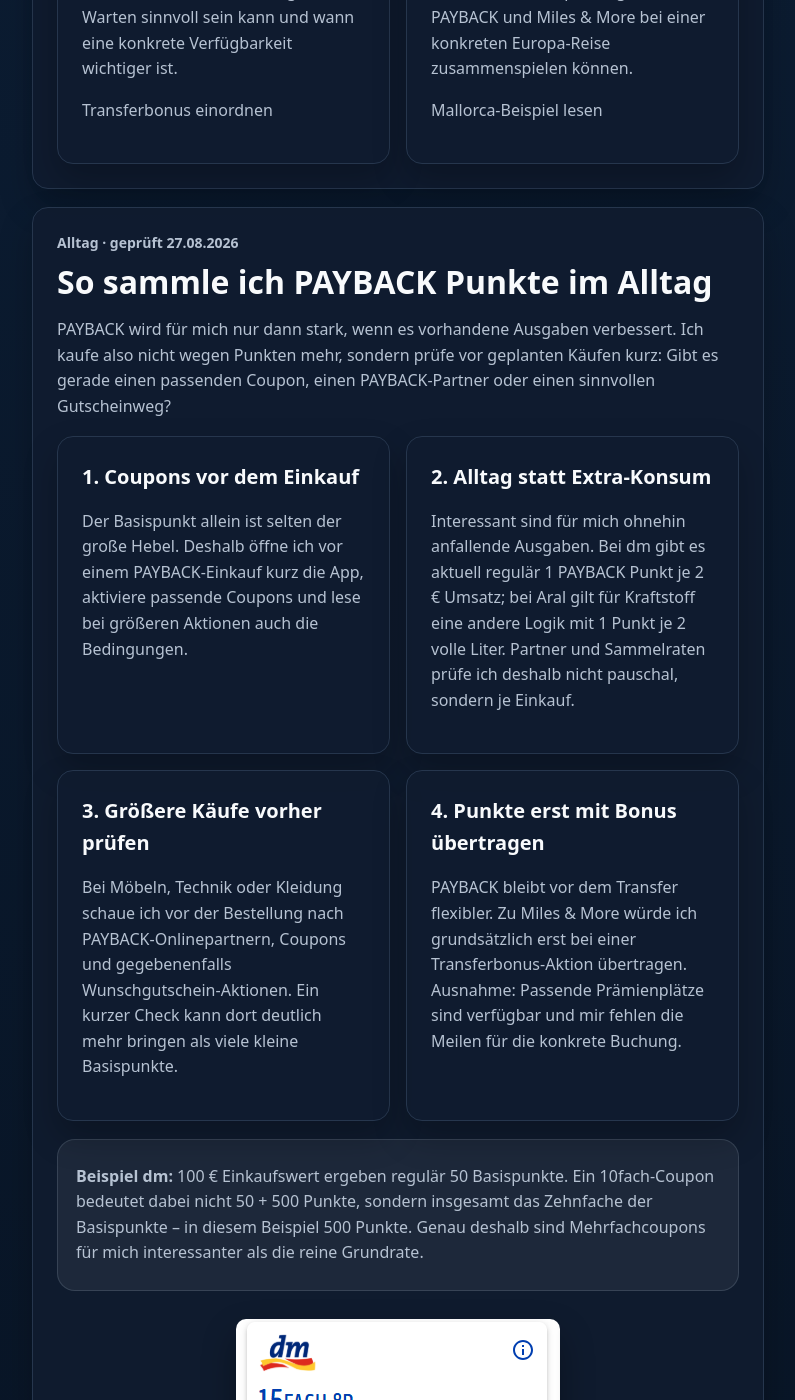
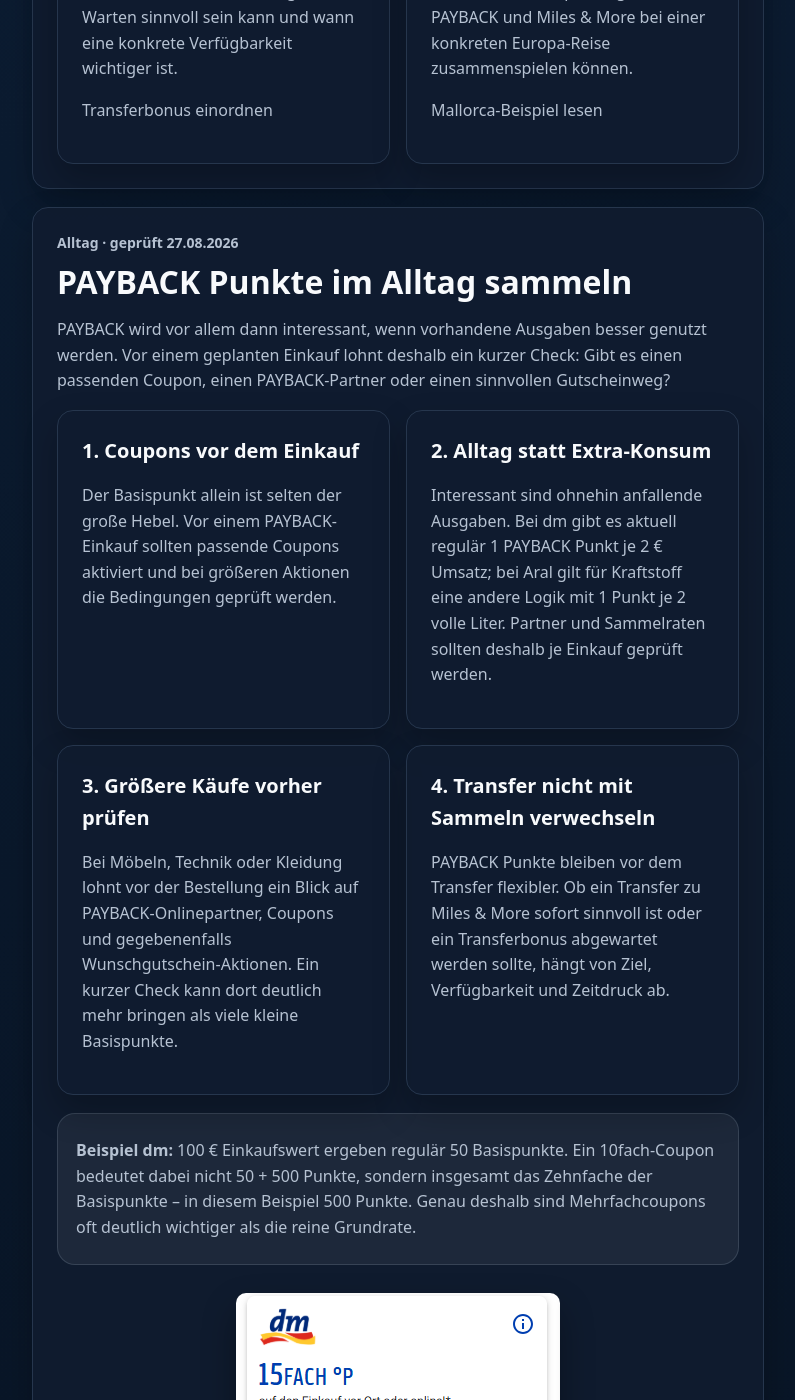
Before and after one commit to Praemienflug-Planer/miles-planer, a Jekyll site: the page built from meilen-sammeln/payback/index.html, in a window 1280 px wide and 1400 px high, scrolled down 2780 px. Shown: the whole window, without its empty margins (68-863 px from the left). Built offline with Jekyll 4.4.1, drawn with Linux system fonts in a browser that asks for light colours; some of the changed text lies outside the part shown.

Commit message:
Rewrite PAYBACK everyday section for readers

```diff
--- a/_includes/payback/alltag.html
+++ b/_includes/payback/alltag.html
@@ -1,15 +1,15 @@
 <div class="article-card seo-card" id="alltag">
   <p class="eyebrow">Alltag · geprüft 27.08.2026</p>
-  <h2>So sammle ich PAYBACK Punkte im Alltag</h2>
-  <p>PAYBACK wird für mich nur dann stark, wenn es vorhandene Ausgaben verbessert. Ich kaufe also nicht wegen Punkten mehr, sondern prüfe vor geplanten Käufen kurz: Gibt es gerade einen passenden Coupon, einen PAYBACK-Partner oder einen sinnvollen Gutscheinweg?</p>
+  <h2>PAYBACK Punkte im Alltag sammeln</h2>
+  <p>PAYBACK wird vor allem dann interessant, wenn vorhandene Ausgaben besser genutzt werden. Vor einem geplanten Einkauf lohnt deshalb ein kurzer Check: Gibt es einen passenden Coupon, einen PAYBACK-Partner oder einen sinnvollen Gutscheinweg?</p>
   <div class="feature-grid">
-    <div class="feature-card"><h3>1. Coupons vor dem Einkauf</h3><p>Der Basispunkt allein ist selten der große Hebel. Deshalb öffne ich vor einem PAYBACK-Einkauf kurz die App, aktiviere passende Coupons und lese bei größeren Aktionen auch die Bedingungen.</p></div>
-    <div class="feature-card"><h3>2. Alltag statt Extra-Konsum</h3><p>Interessant sind für mich ohnehin anfallende Ausgaben. Bei dm gibt es aktuell regulär 1 PAYBACK Punkt je 2 € Umsatz; bei Aral gilt für Kraftstoff eine andere Logik mit 1 Punkt je 2 volle Liter. Partner und Sammelraten prüfe ich deshalb nicht pauschal, sondern je Einkauf.</p></div>
-    <div class="feature-card"><h3>3. Größere Käufe vorher prüfen</h3><p>Bei Möbeln, Technik oder Kleidung schaue ich vor der Bestellung nach PAYBACK-Onlinepartnern, Coupons und gegebenenfalls Wunschgutschein-Aktionen. Ein kurzer Check kann dort deutlich mehr bringen als viele kleine Basispunkte.</p></div>
-    <div class="feature-card"><h3>4. Punkte erst mit Bonus übertragen</h3><p>PAYBACK bleibt vor dem Transfer flexibler. Zu Miles &amp; More würde ich grundsätzlich erst bei einer Transferbonus-Aktion übertragen. Ausnahme: Passende Prämienplätze sind verfügbar und mir fehlen die Meilen für die konkrete Buchung.</p></div>
+    <div class="feature-card"><h3>1. Coupons vor dem Einkauf</h3><p>Der Basispunkt allein ist selten der große Hebel. Vor einem PAYBACK-Einkauf sollten passende Coupons aktiviert und bei größeren Aktionen die Bedingungen geprüft werden.</p></div>
+    <div class="feature-card"><h3>2. Alltag statt Extra-Konsum</h3><p>Interessant sind ohnehin anfallende Ausgaben. Bei dm gibt es aktuell regulär 1 PAYBACK Punkt je 2 € Umsatz; bei Aral gilt für Kraftstoff eine andere Logik mit 1 Punkt je 2 volle Liter. Partner und Sammelraten sollten deshalb je Einkauf geprüft werden.</p></div>
+    <div class="feature-card"><h3>3. Größere Käufe vorher prüfen</h3><p>Bei Möbeln, Technik oder Kleidung lohnt vor der Bestellung ein Blick auf PAYBACK-Onlinepartner, Coupons und gegebenenfalls Wunschgutschein-Aktionen. Ein kurzer Check kann dort deutlich mehr bringen als viele kleine Basispunkte.</p></div>
+    <div class="feature-card"><h3>4. Transfer nicht mit Sammeln verwechseln</h3><p>PAYBACK Punkte bleiben vor dem Transfer flexibler. Ob ein Transfer zu Miles & More sofort sinnvoll ist oder ein Transferbonus abgewartet werden sollte, hängt von Ziel, Verfügbarkeit und Zeitdruck ab.</p></div>
   </div>
-  <div class="answer-box"><p><strong>Beispiel dm:</strong> 100 € Einkaufswert ergeben regulär 50 Basispunkte. Ein 10fach-Coupon bedeutet dabei nicht 50 + 500 Punkte, sondern insgesamt das Zehnfache der Basispunkte – in diesem Beispiel 500 Punkte. Genau deshalb sind Mehrfachcoupons für mich interessanter als die reine Grundrate.</p></div>
-  <figure class="article-image"><a href="/images/payback_coupon_dm_15xkauf.png" target="_blank" rel="noopener noreferrer"><img src="/images/payback_coupon_dm_15xkauf.png" alt="PAYBACK dm 15fach Coupon" loading="lazy"></a><figcaption>Screenshot aus meiner PAYBACK-App: Solche Mehrfachcoupons sind Momentaufnahmen. Höhe, Laufzeit und Bedingungen können je Konto variieren.</figcaption></figure>
+  <div class="answer-box"><p><strong>Beispiel dm:</strong> 100 € Einkaufswert ergeben regulär 50 Basispunkte. Ein 10fach-Coupon bedeutet dabei nicht 50 + 500 Punkte, sondern insgesamt das Zehnfache der Basispunkte – in diesem Beispiel 500 Punkte. Genau deshalb sind Mehrfachcoupons oft deutlich wichtiger als die reine Grundrate.</p></div>
+  <figure class="article-image"><a href="/images/payback_coupon_dm_15xkauf.png" target="_blank" rel="noopener noreferrer"><img src="/images/payback_coupon_dm_15xkauf.png" alt="PAYBACK dm 15fach Coupon" loading="lazy"></a><figcaption>Praxisbeispiel eines PAYBACK Mehrfachcoupons. Höhe, Laufzeit und Bedingungen können je Konto variieren.</figcaption></figure>
   <p>Für Familien ist diese Routine besonders wertvoll, weil viele ohnehin notwendige Einkäufe zusammenkommen. Nicht jeder Einkauf bringt viel – über ein Jahr können Coupons und geplante größere Ausgaben aber einen relevanten Meilenbaustein ergeben.</p>
-  <p><a href="/meilen-sammeln/payback-transferbonus/"><strong>Warum ich die gesammelten Punkte nicht sofort 1:1 zu Miles &amp; More übertrage →</strong></a></p>
+  <p><a href="/meilen-sammeln/payback-transferbonus/"><strong>Wann sich Warten auf einen PAYBACK Transferbonus lohnen kann →</strong></a></p>
 </div>
```
